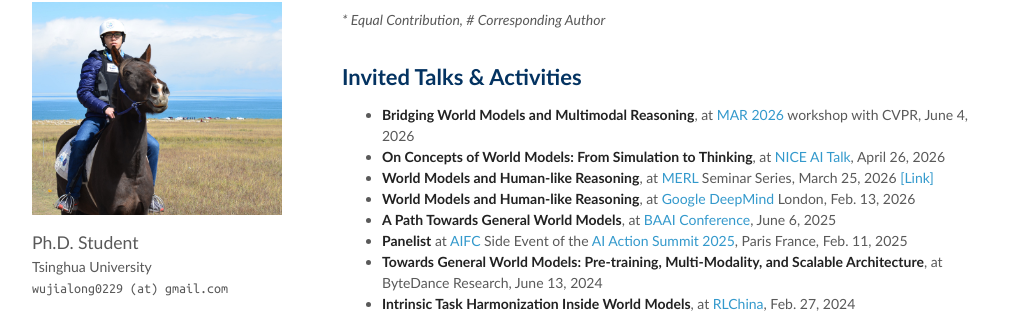
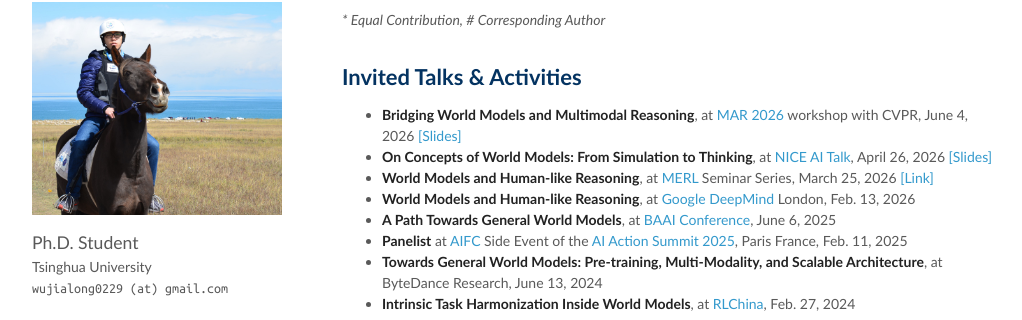
Before and after one commit to Manchery/manchery.github.io, a Jekyll site: the page built from index.md, in a window 1280 px wide and 900 px high, scrolled down 2165 px. Shown: the part 133-453 px from the top of the window, without its empty margins (123-1145 px from the left). Built offline with Jekyll 4.4.1, drawn with Linux system fonts in a browser that asks for light colours; nearby versions of some CDN libraries; comment, search, counter and statistics services are not loaded; a style sheet for code colours, icons or effects is not loaded.

Commit message:
Add slides links for invited talks and include new PDF files for MAR 2026 and NICE AI Talk 2026

```diff
--- a/_includes/talks.md
+++ b/_includes/talks.md
@@ -1,8 +1,8 @@
 <h2 id="projects">Invited Talks & Activities</h2>
 
 <ul>
-    <li><strong>Bridging World Models and Multimodal Reasoning</strong>, at <a href="https://marworkshop.github.io/cvpr26/">MAR 2026</a> workshop with CVPR, June 4, 2026</li>
-    <li><strong>On Concepts of World Models: From Simulation to Thinking</strong>, at <a href="https://www.youtube.com/@niceaitalk">NICE AI Talk</a>, April 26, 2026</li>
+    <li><strong>Bridging World Models and Multimodal Reasoning</strong>, at <a href="https://marworkshop.github.io/cvpr26/">MAR 2026</a> workshop with CVPR, June 4, 2026 <a href="assets/talks/CVPRW_MAR_2026.pdf">[Slides]</a></li>
+    <li><strong>On Concepts of World Models: From Simulation to Thinking</strong>, at <a href="https://www.youtube.com/@niceaitalk">NICE AI Talk</a>, April 26, 2026 <a href="assets/talks/NICE_Talk_2026.pdf">[Slides]</a></li>
     <li><strong>World Models and Human-like Reasoning</strong>, at <a href="https://www.merl.com/">MERL</a> Seminar Series, March 25, 2026 <a href="https://www.merl.com/news/talk-20260325-1597">[Link]</a></li>
     <li><strong>World Models and Human-like Reasoning</strong>, at <a href="https://deepmind.google/">Google DeepMind</a> London, Feb. 13, 2026</li>
     <li><strong>A Path Towards General World Models</strong>, at <a href="https://2025.baai.ac.cn/">BAAI Conference</a>, June 6, 2025</li>
```
Also changed, not shown: 2 other files.
